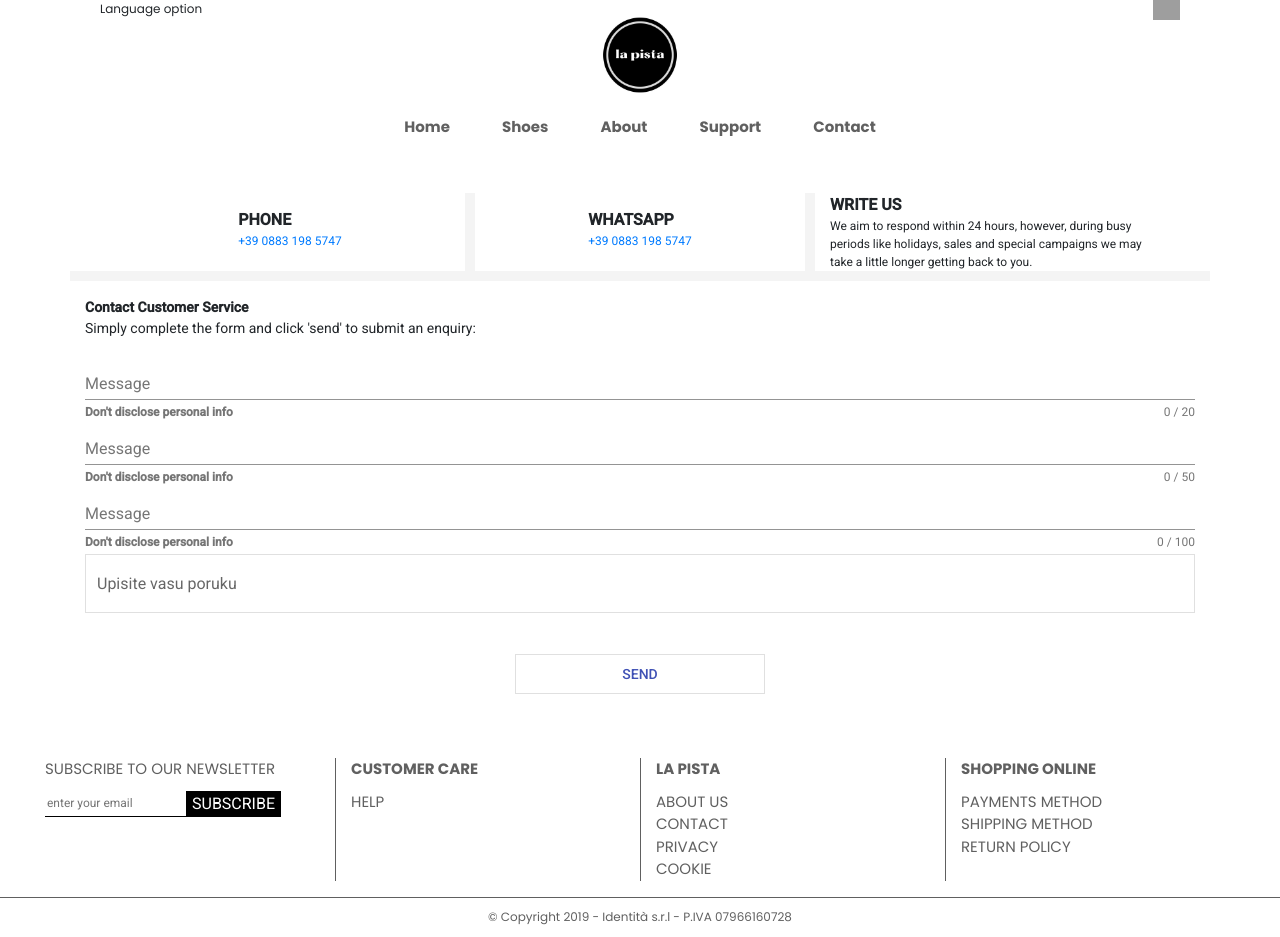
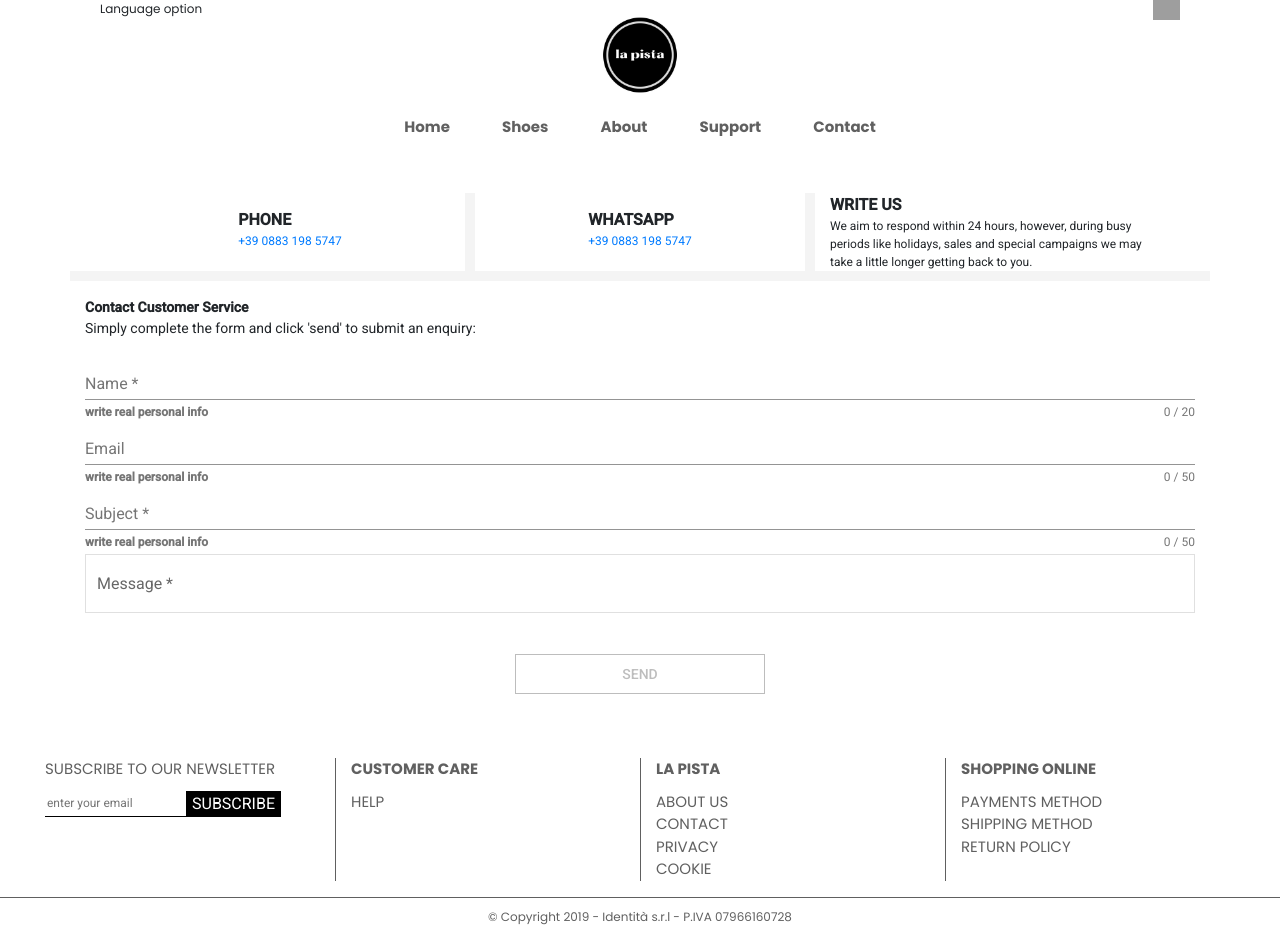
Before and after one commit to masterbg94/lapista, an Angular app: page /contact in a window 1280 px wide. Built offline with nearby package versions, Linux system fonts and the light colour scheme; grey boxes are pictures that could not be loaded.

Commit message:
[SendMail service and component] * added SendMail service endpoint * added get Item By Id service endpoint * little fixes

```diff
--- a/src/app/core/components/contact-form/contact-form.component.html
+++ b/src/app/core/components/contact-form/contact-form.component.html
@@ -9,56 +9,65 @@
       </p>
     </div>
     <div class="form" style="width: 100%;">
+
+      <form action="" [formGroup]="sendMailForm">
         <div class="d-flex flex-wrap">
           <div class="col-12 flex-grow-1">
             <mat-form-field class="example-full-width">
-            <mat-label>Message</mat-label>
+              <mat-label>Name</mat-label>
               <input
                 matInput
                 #name
                 maxlength="256"
                 placeholder="Ex. I need help with..."
+                formControlName="name"
               />
               <mat-hint align="start"
-              ><strong>Don't disclose personal info</strong></mat-hint
+              ><strong>write real personal info</strong></mat-hint
               >
               <mat-hint align="end">{{ name.value.length }} / 20</mat-hint>
             </mat-form-field>
           </div>
           <div class="col-12 flex-grow-1">
             <mat-form-field class="example-full-width">
-            <mat-label>Message</mat-label>
+              <mat-label>Email</mat-label>
               <input
                 matInput
-              #phone
-              maxlength="256"
+                #email
+                maxlength="50"
                 placeholder="Ex. I need help with..."
+                formControlName="email"
               />
               <mat-hint align="start"
-              ><strong>Don't disclose personal info</strong></mat-hint
+              ><strong>write real personal info</strong></mat-hint
               >
-            <mat-hint align="end">{{ phone.value.length }} / 50</mat-hint>
+              <mat-hint align="end">{{ email.value.length }} / 50</mat-hint>
             </mat-form-field>
           </div>
           <div class="col-12 flex-grow-1">
             <mat-form-field class="example-full-width">
-            <mat-label>Message</mat-label>
+              <mat-label>Subject</mat-label>
               <input
                 matInput
-              #email
-              maxlength="256"
+                #subject
+                maxlength="50"
                 placeholder="Ex. I need help with..."
+                formControlName="subject"
               />
               <mat-hint align="start"
-              ><strong>Don't disclose personal info</strong></mat-hint
+              ><strong>write real personal info</strong></mat-hint
               >
-            <mat-hint align="end">{{ email.value.length }} / 100</mat-hint>
+              <mat-hint align="end">{{ email.value.length }} / 50</mat-hint>
             </mat-form-field>
           </div>
           <div class="col-12 flex-grow-1">
             <mat-form-field appearance="outline" class="example-full-width">
-            <mat-label>Upisite vasu poruku</mat-label>
-            <input matInput placeholder="Vasa poruku" />
+              <mat-label>Message</mat-label>
+              <input
+                matInput
+                placeholder="Vasa poruku"
+                formControlName="message"
+              />
               <!--            <mat-icon matSuffix>sentiment_very_satisfied</mat-icon>-->
               <!--            <mat-hint>Hint</mat-hint>-->
             </mat-form-field>
@@ -71,10 +80,13 @@
             color="primary"
             class="my-3"
             style="width: 250px; height: 40px;"
+            (click)="sendMail()"
+            [disabled]="!sendMailForm.valid"
           >
             SEND
           </button>
         </div>
+      </form>
       <!--      <button mat-stroked-button>Basic</button>-->
     </div>
   </div>
--- a/src/app/core/components/contact-form/contact-form.component.ts
+++ b/src/app/core/components/contact-form/contact-form.component.ts
@@ -1,15 +1,47 @@
-import { Component, OnInit } from '@angular/core';
+import {Component, OnInit} from '@angular/core';
+import {DataService} from '../../services/data.service';
+import {FormBuilder, FormGroup, Validators} from '@angular/forms';
+import {SendMailModel} from '../../models/data.models';
 
 @Component({
   selector: 'app-contact-form',
   templateUrl: './contact-form.component.html',
-  styleUrls: ['./contact-form.component.scss']
+  styleUrls: ['./contact-form.component.scss'],
 })
 export class ContactFormComponent implements OnInit {
+  sendMailForm: FormGroup;
 
-  constructor() { }
+  constructor(
+    private dataService: DataService,
+    private formBuilder: FormBuilder
+  ) {
+    this.createForm();
+  }
+
+  public createForm() {
+    this.sendMailForm = this.formBuilder.group({
+      name: [null, [Validators.required]],
+      email: [null, [Validators.email]],
+      subject: [null, [Validators.required]],
+      message: [null, [Validators.required, Validators.maxLength(300)]],
+    });
+  }
+
+  sendMail() {
+    const mailData = this.sendMailForm.value;
+    const mailDataJSON = JSON.stringify(mailData);
+    console.log('mailData', mailData);
+    console.log('mailDataJSON', mailDataJSON);
+    this.dataService.sendMail(mailData).subscribe(
+      (resp: any) => {
+        alert('successfull send');
+      },
+      (error: any) => {
+        console.log(error);
+      }
+    );
+  }
 
   ngOnInit(): void {
   }
-
 }
--- a/src/app/core/components/contact-form/contact-form.module.ts
+++ b/src/app/core/components/contact-form/contact-form.module.ts
@@ -1,10 +1,12 @@
 import {NgModule} from '@angular/core';
 import {ContactFormComponent} from './contact-form.component';
 import {CustomMaterialModule} from '../../../modules/custom-material.module';
+import {ReactiveFormsModule} from '@angular/forms';
 
 @NgModule({
   imports: [
-    CustomMaterialModule
+    CustomMaterialModule,
+    ReactiveFormsModule
   ],
   exports: [ContactFormComponent],
   declarations: [ContactFormComponent]
--- a/src/app/core/services/data.service.ts
+++ b/src/app/core/services/data.service.ts
@@ -21,4 +21,12 @@ export class DataService {
   getAllItems() {
     return this.http.get(api_endpoint + 'item');
   }
+
+  getItemById(id) {
+    return this.http.get(api_endpoint + `item/${id}`);
+  }
+
+  sendMail(data) {
+    return this.http.post(api_endpoint + 'sendmail' , data);
+  }
 }
--- a/src/app/modules/home/pages/home.component.ts
+++ b/src/app/modules/home/pages/home.component.ts
@@ -14,12 +14,14 @@ export class HomeComponent implements OnInit {
 
   ngOnInit(): void {
     this.dataService.getAllCategoriesWithDetails().pipe(take(1)).subscribe(
-      (resp => console.log(resp))
+      (resp: any) => {
+        console.log('categ.with details', resp.data);
+      }
     );
 
     this.dataService.getAllCategories().pipe(take(1)).subscribe(
       (resp: BasicResponse) => {
-        console.log(resp);
+        console.log('categ.', resp.data);
       }
     );
   }
```
Lines whose indentation alone changed are shown as unchanged.
